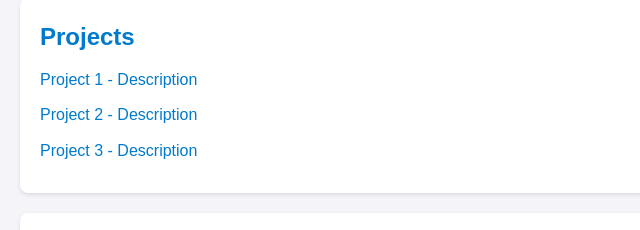
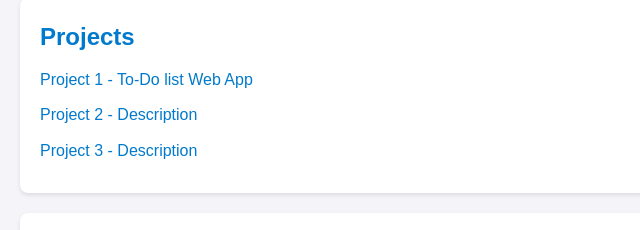
Before and after one commit to Gillia01/IS_IFSC_4300, a plain HTML site: page Homepage/index.html in a window 1280 px wide. Shown: the part 361-591 px from the top of the page, 0-640 px from the left. Drawn offline with Linux system fonts and the light colour scheme.

Commit message:
Working on a TO-DO list web app

```diff
--- a/Homepage/index.html
+++ b/Homepage/index.html
@@ -29,7 +29,7 @@
         <section id="projects" class="section">
             <h2>Projects</h2>
             <ul>
-                <li><a href="#">Project 1 - Description</a></li>
+                <li><a href="#">Project 1 - To-Do list Web App </a></li>
                 <li><a href="#">Project 2 - Description</a></li>
                 <li><a href="#">Project 3 - Description</a></li>
             </ul>
```
